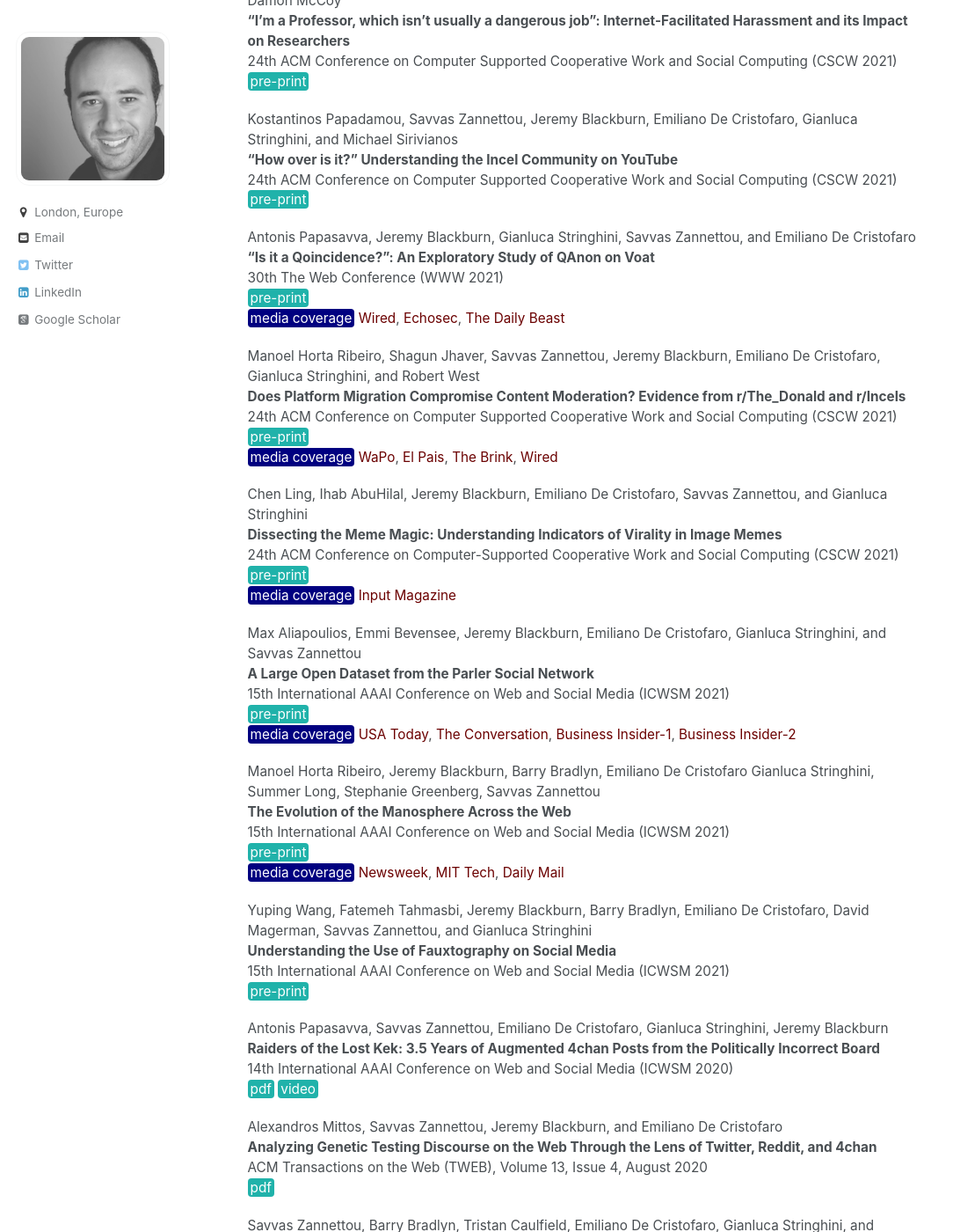
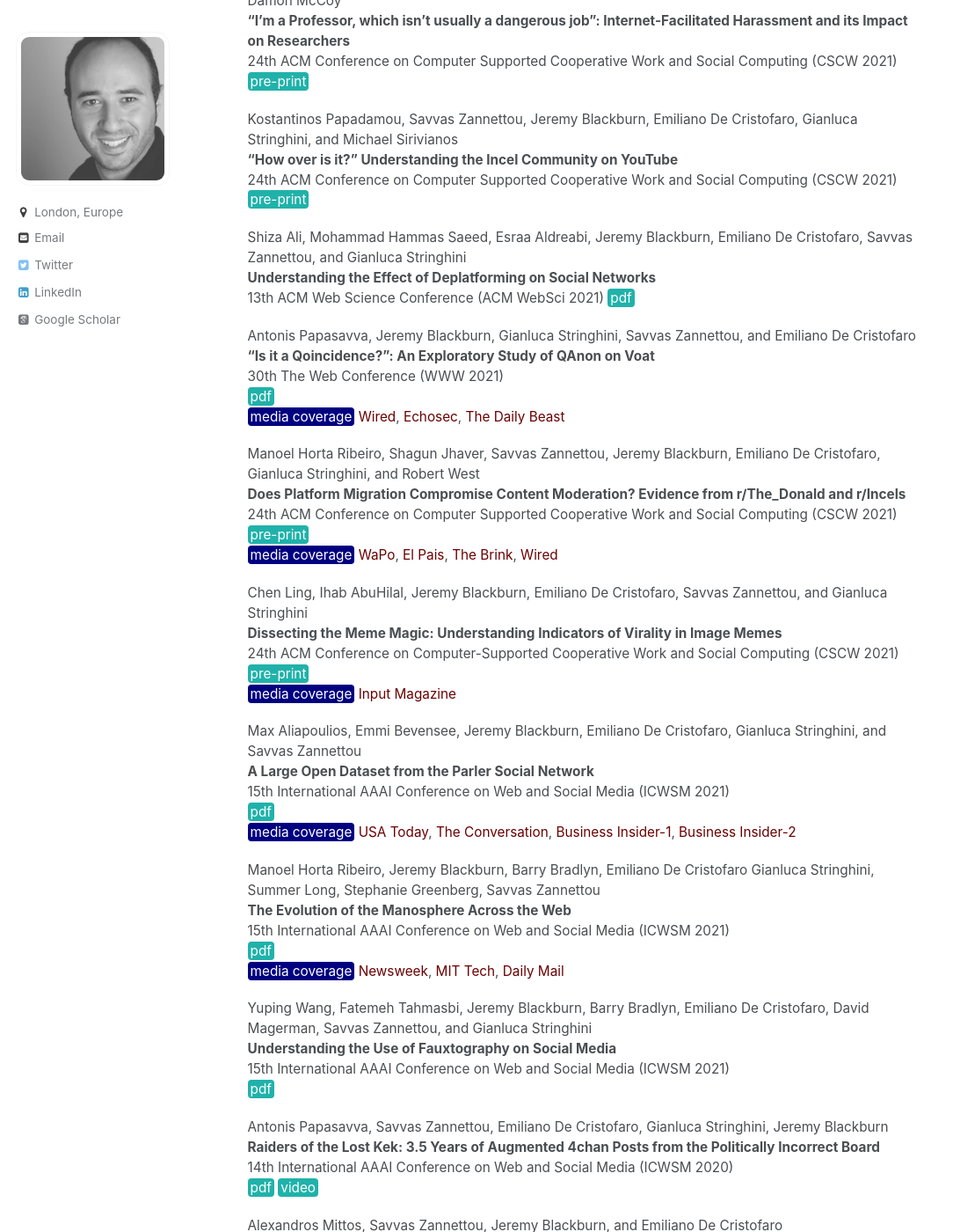
Before and after one commit to emidec/emidec.github.io, a Jekyll site: the page built from _pages/cybersafety.md, in a window 1280 px wide and 1400 px high, scrolled down 335 px. Shown: the whole window at 88% size, without its empty margins (0-1084 px from the left). Built offline with Jekyll 4.4.1, drawn with Linux system fonts in a browser that asks for light colours; some web fonts are replaced.

Commit message:
new cscw

```diff
--- a/_pages/cybersafety.md
+++ b/_pages/cybersafety.md
@@ -19,11 +19,15 @@ Kostantinos Papadamou, Savvas Zannettou, Jeremy Blackburn, Emiliano De Cristofar
 24th ACM Conference on Computer Supported Cooperative Work and Social Computing (CSCW 2021)
 [pre-print](https://arxiv.org/pdf/2001.08293){: .btn--danger}{:target="_blank"}
 
+Shiza Ali, Mohammad Hammas Saeed, Esraa Aldreabi, Jeremy Blackburn, Emiliano De Cristofaro, Savvas Zannettou, and Gianluca Stringhini
+**Understanding the Effect of Deplatforming on Social Networks**
+13th ACM Web Science Conference (ACM WebSci 2021)
+[pdf](https://dl.acm.org/doi/pdf/10.1145/3447535.3462637){: .btn--danger}{:target="_blank"}
 
 Antonis Papasavva, Jeremy Blackburn, Gianluca Stringhini, Savvas Zannettou, and Emiliano De Cristofaro
 **"Is it a Qoincidence?": An Exploratory Study of QAnon on Voat**
 30th The Web Conference (WWW 2021)
-[pre-print](https://arxiv.org/pdf/2009.04885.pdf){: .btn--danger}{:target="_blank"}
+[pdf](https://arxiv.org/pdf/2009.04885.pdf){: .btn--danger}{:target="_blank"}
 <span style="color:white;background-color:navy;padding: 1px 3px;text-align: center;border-radius: 4px">media coverage</span>{: .btn--media} [Wired](https://www.wired.com/story/qanon-facebook-deplatforming/), [Echosec](https://www.echosec.net/blog/what-is-voat), [The Daily Beast](https://www.thedailybeast.com/another-blow-for-qanon-as-voat-announces-a-christmas-shutdown)
 
 Manoel Horta Ribeiro, Shagun Jhaver, Savvas Zannettou, Jeremy Blackburn, Emiliano De Cristofaro, Gianluca Stringhini, and Robert West
@@ -41,19 +45,19 @@ Chen Ling, Ihab AbuHilal, Jeremy Blackburn, Emiliano De Cristofaro, Savvas Zanne
 Max Aliapoulios, Emmi Bevensee, Jeremy Blackburn, Emiliano De Cristofaro, Gianluca Stringhini, and Savvas Zannettou
 **A Large Open Dataset from the Parler Social Network**
 15th International AAAI Conference on Web and Social Media (ICWSM 2021)
-[pre-print](https://arxiv.org/pdf/2101.03820.pdf){: .btn--danger}{:target="_blank"}
+[pdf](https://arxiv.org/pdf/2101.03820.pdf){: .btn--danger}{:target="_blank"}
 <span style="color:white;background-color:navy;padding: 1px 3px;text-align: center;border-radius: 4px">media coverage</span>{: .btn--media} [USA Today](https://eu.usatoday.com/in-depth/news/2021/02/01/civil-war-during-trumps-pre-riot-speech-parler-talk-grew-darker/4297165001/), [The Conversation](https://theconversation.com/does-deplatforming-work-to-curb-hate-speech-and-calls-for-violence-3-experts-in-online-communications-weigh-in-153177), [Business Insider-1](https://www.businessinsider.com/parler-shutdown-by-amazon-might-not-be-fatal-to-the-social-network-2021-1), [Business Insider-2](https://www.businessinsider.com/parler-app-hotbed-radicalization-extremism-2021-1)
 
 Manoel Horta Ribeiro, Jeremy Blackburn, Barry Bradlyn, Emiliano De Cristofaro Gianluca Stringhini, Summer Long, Stephanie Greenberg, Savvas Zannettou
 **The Evolution of the Manosphere Across the Web**
 15th International AAAI Conference on Web and Social Media (ICWSM 2021)
-[pre-print](https://arxiv.org/pdf/2001.07600.pdf){: .btn--danger}{:target="_blank"}
+[pdf](https://arxiv.org/pdf/2001.07600.pdf){: .btn--danger}{:target="_blank"}
 <span style="color:white;background-color:navy;padding: 1px 3px;text-align: center;border-radius: 4px">media coverage</span>{: .btn--media} [Newsweek](https://www.newsweek.com/manosphere-incel-communities-online-more-toxic-data-research-shows-1486943), [MIT Tech](https://www.technologyreview.com/s/615155/the-manosphere-is-getting-more-toxic-as-angry-men-join-the-incels/), [Daily Mail](https://www.dailymail.co.uk/sciencetech/article-7997085/Men-internet-extreme-toxic-abusive-according-study.html?ns_mchannel=rss&ns_campaign=1490&ito=1490)
 
 Yuping Wang, Fatemeh Tahmasbi, Jeremy Blackburn, Barry Bradlyn, Emiliano De Cristofaro, David Magerman, Savvas Zannettou, and Gianluca Stringhini
 **Understanding the Use of Fauxtography on Social Media**
 15th International AAAI Conference on Web and Social Media (ICWSM 2021)
-[pre-print](https://arxiv.org/pdf/2009.11792.pdf){: .btn--danger}{:target="_blank"}
+[pdf](https://arxiv.org/pdf/2009.11792.pdf){: .btn--danger}{:target="_blank"}
 
 
 Antonis Papasavva, Savvas Zannettou, Emiliano De Cristofaro, Gianluca Stringhini, Jeremy Blackburn
```
Also changed, not shown: _pages/publications.md (+8 -4 lines).
